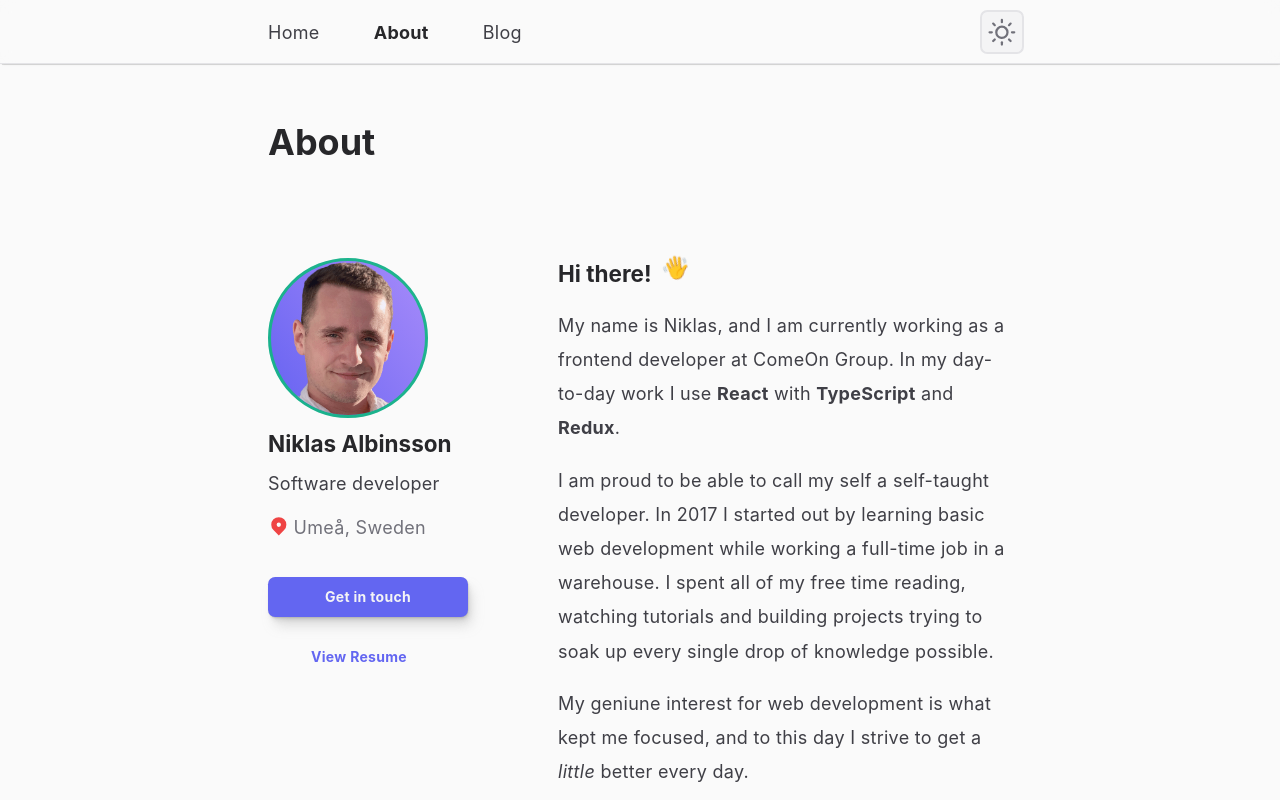
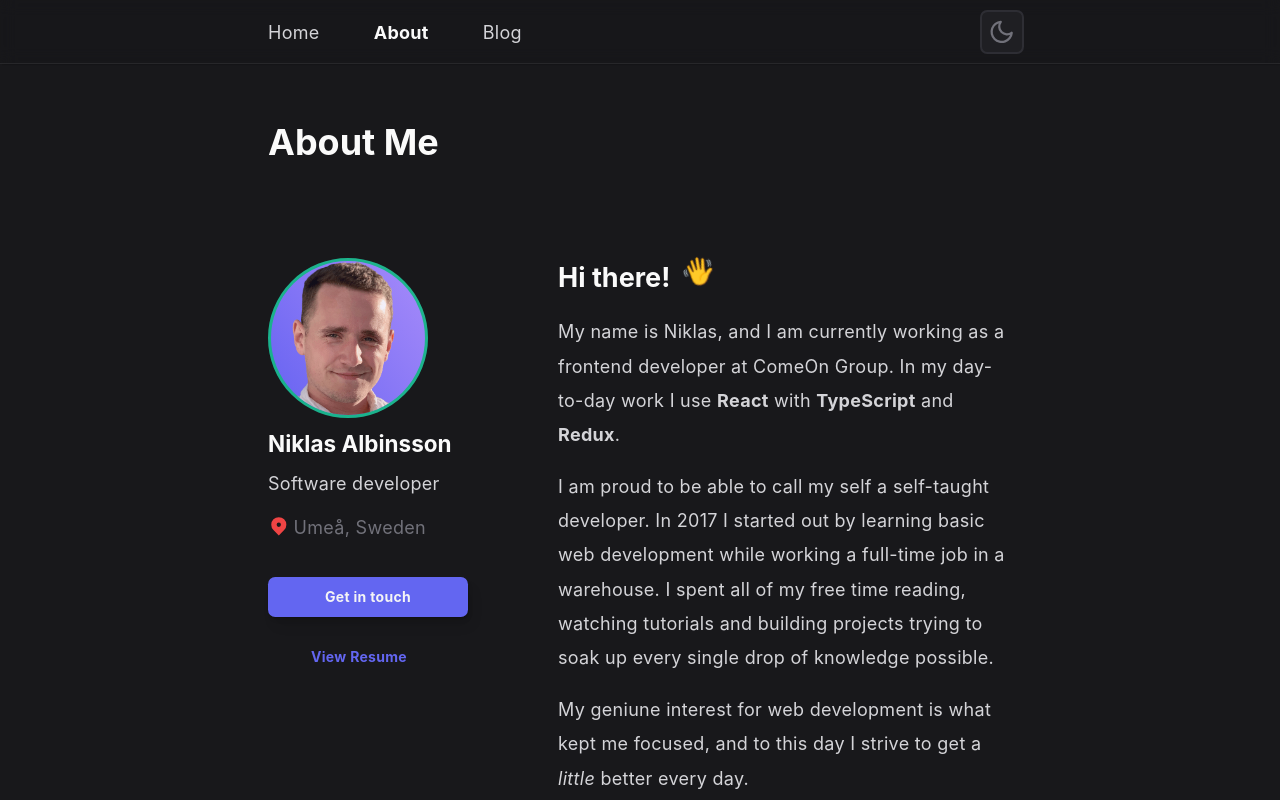
Before and after one commit to Maufive/niklasalbinsson, a Next.js app: page /about in a window 1280 px wide. Shown: the top 800 px of the page. Built offline with nearby package versions, Linux system fonts and the light colour scheme; no server answers.

Commit message:
Ironing out some Safari issues

```diff
--- a/components/buttons/buttons.module.scss
+++ b/components/buttons/buttons.module.scss
@@ -1,5 +1,6 @@
 .buttonLink {
   display: flex;
+  align-items: center;
   color: var(--primary);
   font-size: var(--font-size-3);
   width: fit-content;
@@ -8,6 +9,7 @@
 
   svg {
     width: 20px;
+    height: 20px;
     transition: opacity 0.15s ease-in, transform 0.15s ease-in;
     opacity: 0;
     transform: translateX(0px);
--- a/components/navigation/mobile-menu.module.scss
+++ b/components/navigation/mobile-menu.module.scss
@@ -63,6 +63,8 @@
 
   svg {
     fill: var(--colors-typeface-tertiary);
+    width: 24px;
+    height: 24px;
   }
 
   &:focus:not(:focus-visible) {
--- a/components/navigation/mobile-menu.tsx
+++ b/components/navigation/mobile-menu.tsx
@@ -5,7 +5,7 @@ import { useLockedBody, useProgress } from 'utils/hooks';
 import styles from './mobile-menu.module.scss';
 import ThemeSwitcher from '../theme-switcher/theme-switcher';
 import { LINKS } from './links';
-import { HamburgerIcon, CloseIcon, HomeIcon } from '../icons';
+import { HamburgerIcon, CloseIcon } from '../icons';
 
 const NAV_CONTAINER_VARIANTS = {
   initial: { x: -100, opacity: 0 },
--- a/components/seo.tsx
+++ b/components/seo.tsx
@@ -1,5 +1,6 @@
 import { FC } from 'react';
-import { DefaultSeo } from 'next-seo';
+import { DefaultSeo, NextSeo } from 'next-seo';
+import { useRouter } from 'next/router';
 
 const config = {
   title: 'Niklas Albinsson - Software developer',
@@ -26,4 +27,26 @@ const config = {
 
 const Seo: FC = () => <DefaultSeo {...config} />;
 
+const CustomSeo: FC<{ title?: string; description?: string }> = ({
+  title = '',
+  description,
+}) => {
+  const router = useRouter();
+  const seoTitle = `${title} | Niklas Albinsson`;
+
+  return (
+    <NextSeo
+      {...config}
+      title={seoTitle || config.title}
+      description={description || config.description}
+      openGraph={{
+        title: seoTitle,
+        url: `https://niklasalbinsson.dev${router.asPath}`,
+      }}
+    />
+  );
+};
+
+export { CustomSeo };
+
 export default Seo;
--- a/components/top-tracks/top-tracks.module.scss
+++ b/components/top-tracks/top-tracks.module.scss
@@ -51,6 +51,7 @@
   .title {
     font-weight: 700;
     color: var(--colors-typeface-primary);
+    max-width: 320px;
     text-overflow: ellipsis;
     white-space: nowrap;
     overflow: hidden;
@@ -60,12 +61,20 @@
     &:focus {
       color: var(--primary);
     }
+
+    @media (min-width: 768px) {
+      max-width: 100%;
+    }
   }
 
   .artist {
     color: var(--colors-typeface-secondary);
+    max-width: 320px;
     text-overflow: ellipsis;
     white-space: nowrap;
     overflow: hidden;
+    @media (min-width: 768px) {
+      max-width: 100%;
+    }
   }
 }
--- a/pages/_app.tsx
+++ b/pages/_app.tsx
@@ -7,14 +7,12 @@ import { AnimatePresence } from 'framer-motion';
 import { useRouter } from 'next/router';
 import Navigation from 'components/navigation';
 import Footer from 'components/footer/footer';
-import DefaultSeo from 'components/seo';
 
 function AppContainer({ Component, pageProps }: AppProps) {
   const router = useRouter();
 
   return (
-    <ThemeProvider defaultTheme="system">
-      <DefaultSeo />
+    <ThemeProvider defaultTheme="dark">
       <Navigation />
       <AnimatePresence initial={false}>
         <Component {...pageProps} key={router.route} />
--- a/pages/about/about.module.scss
+++ b/pages/about/about.module.scss
@@ -11,7 +11,7 @@
 }
 
 .description {
-  h3 {
+  h2 {
     margin-bottom: 0.5em;
   }
 
@@ -43,6 +43,7 @@
 
     .bioDetailWrapper {
       display: flex;
+      flex: 1 1 100%;
       flex-direction: column;
       justify-content: space-between;
       margin-left: 2.5rem;
--- a/pages/about/index.tsx
+++ b/pages/about/index.tsx
@@ -5,6 +5,7 @@ import PageHeader from 'components/page-header';
 import Profile from 'components/profile-image';
 import { ChevronRight, LocationIcon } from 'components/icons';
 import TopTracks from 'components/top-tracks';
+import { CustomSeo } from 'components/seo';
 import styles from './about.module.scss';
 
 const WavingHand = () => (
@@ -30,9 +31,12 @@ const WavingHand = () => (
   </motion.div>
 );
 
+const ABOUT_TITLE = 'About Me';
+
 const About: NextPage = () => (
   <Page>
-    <PageHeader title="About" />
+    <CustomSeo title={ABOUT_TITLE} />
+    <PageHeader title={ABOUT_TITLE} />
     <article className={styles.about}>
       <section className={styles.bio}>
         <Profile />
@@ -65,9 +69,9 @@ const About: NextPage = () => (
         </div>
       </section>
       <section className={styles.description}>
-        <h3>
+        <h2>
           Hi there! <WavingHand />
-        </h3>
+        </h2>
         <p>
           My name is Niklas, and I am currently working as a frontend developer
           at ComeOn Group. In my day-to-day work I use <b>React</b> with{' '}
--- a/pages/blog/[slug].tsx
+++ b/pages/blog/[slug].tsx
@@ -7,14 +7,19 @@ import type { NextPage, GetStaticProps, GetStaticPaths } from 'next';
 import PageHeader from 'components/page-header';
 import { formatDate } from 'utils/formatDate';
 import Page from 'components/page/page';
+import { CustomSeo } from 'components/seo';
 import styles from './post.module.scss';
 
 const PostPage: NextPage<{ post: Post }> = ({ post }) => {
   const Component = useMDXComponent(post.body.code);
   const formattedPublishDate = formatDate(post.publishedAt);
 
+  const BLOG_TITLE = `${post.title} | Niklas Albinsson`;
+  const BLOG_DESCRIPTION = `${post.summary}`;
+
   return (
     <Page>
+      <CustomSeo title={BLOG_TITLE} description={BLOG_DESCRIPTION} />
       <article className={styles.article}>
         <PageHeader title={post.title} compact>
           <p className={styles.meta}>
--- a/styles/globals.css
+++ b/styles/globals.css
@@ -211,6 +211,11 @@ small {
   font-size: 14px;
 }
 
+svg {
+  width: 20px;
+  height: 20px;
+}
+
 ul,
 ol {
   list-style-type: none;
```
Also changed, not shown: pages/blog/index.tsx (+6 -6 lines).
